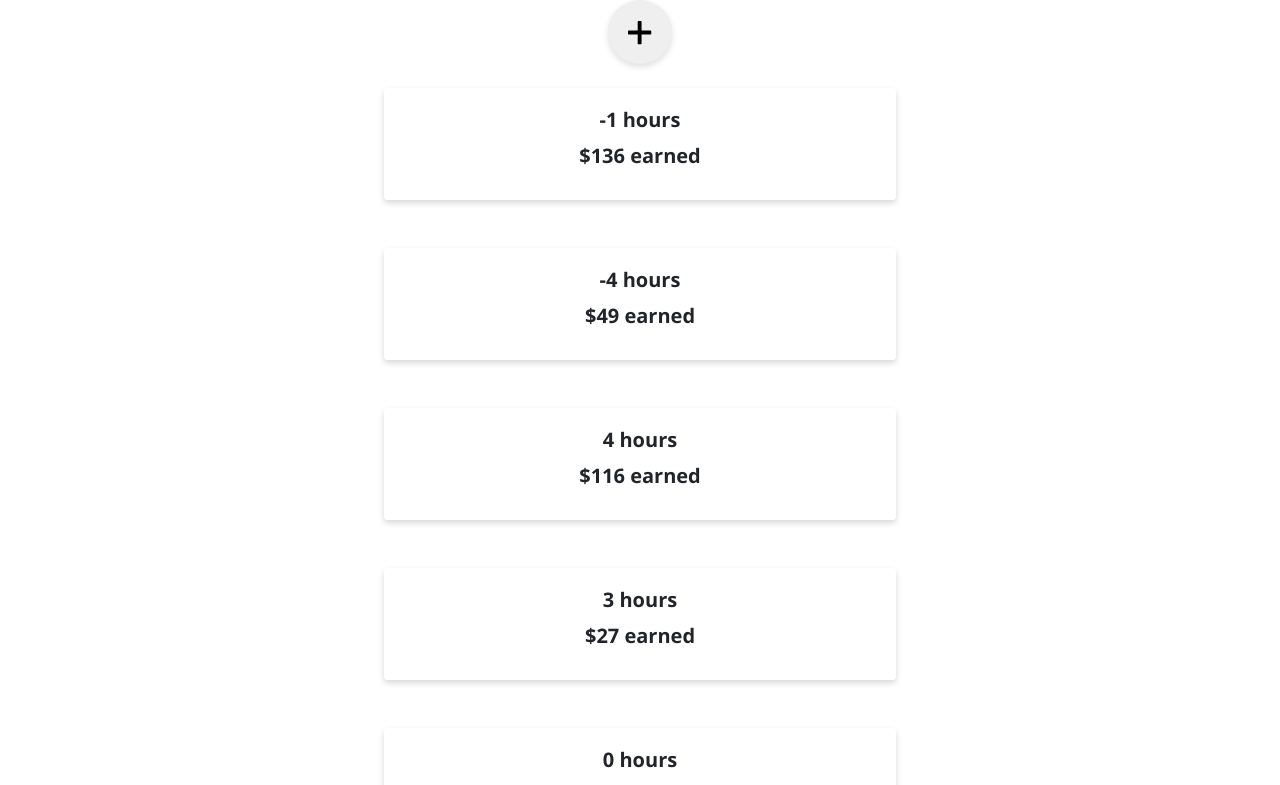
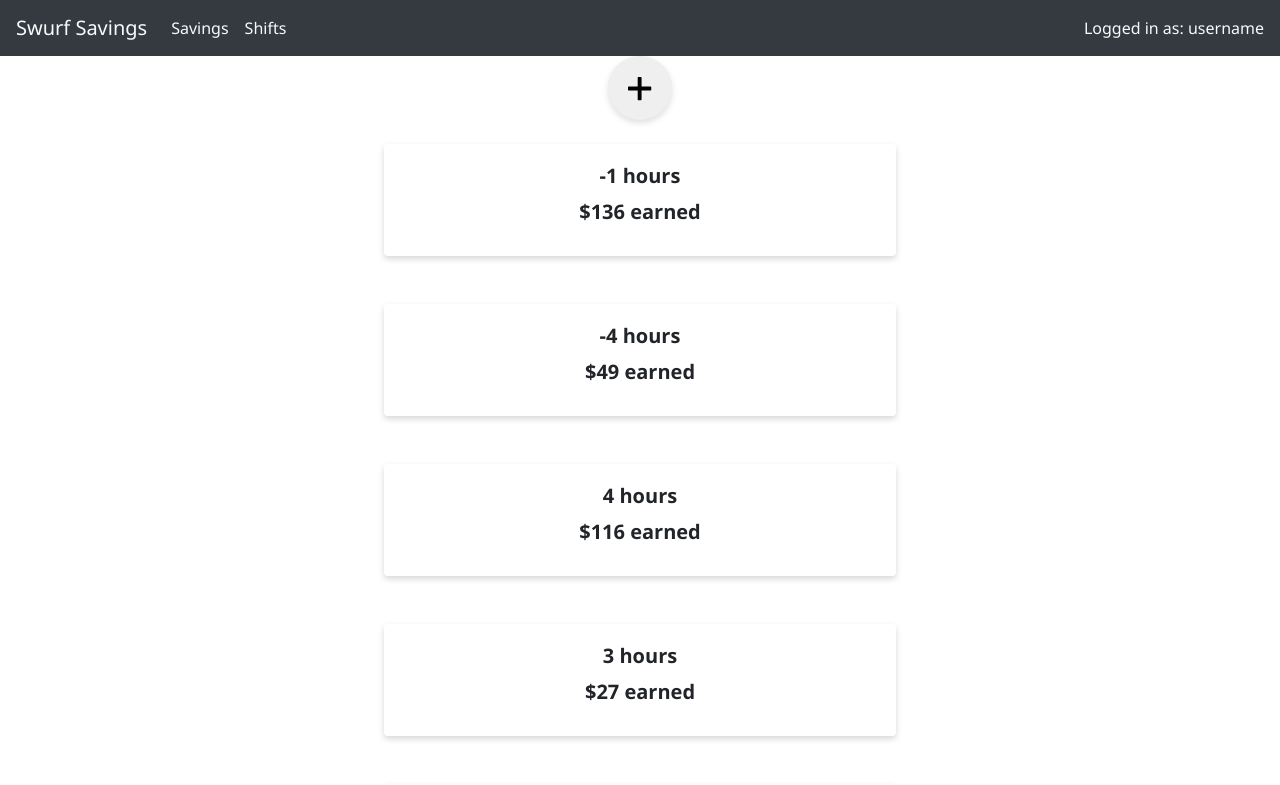
Before and after one commit to ronak0624/swurf-savings, a React (Create React App) app: page /shifts in a window 1280 px wide. Shown: the top 785 px of the page. Built offline with nearby package versions, Linux system fonts and the light colour scheme; a web font is replaced by a local one.

Commit message:
working navbar, moved Nav.js

```diff
--- a/src/App.js
+++ b/src/App.js
@@ -1,13 +1,22 @@
 import React from "react";
 import "./App.css";
+import { BrowserRouter as Router, Route, Switch } from "react-router-dom";
 import Nav from "./components/Nav";
+import Login from './pages/Login';
+import Shifts from './pages/Shifts';
+import Savings from './pages/Savings';
 
 
 function App() {
   return (
-    <div>
-      <Nav />
-    </div>
+    <Router>
+        <Nav />
+        <Switch>
+          <Route path="/" exact component={Login} />
+          <Route path="/savings" exact component={Savings} />
+          <Route path="/shifts" component={Shifts} />
+        </Switch>
+    </Router>
   );
 }
 
--- a/src/components/Nav/Nav.js
+++ b/src/components/Nav/Nav.js
@@ -1,20 +1,9 @@
 import React from "react";
-import { BrowserRouter as Router, Switch, Route, Link } from "react-router-dom";
-import Login from "../../pages/Login";
-import Savings from "../../pages/Savings";
-import Shifts from "../../pages/Shifts";
+import { Link } from "react-router-dom";
+
 
 function Nav() {
   return (
-    <div>
-      <Router>
-        <div>
-            <Switch>
-                <Route path="/" exact component={Login} />
-                <Route path="/savings" exact component={Savings} />
-                <Route path="/shifts" component={Shifts} />
-            </Switch>
-        </div>
         <nav className="navbar navbar-expand-lg navbar-light bg-dark">
           <Link className="navbar-brand text-light" to="/">
             Swurf Savings
@@ -46,8 +35,6 @@ function Nav() {
           </div>
           <span class="navbar-text text-light">Logged in as: username</span>
         </nav>
-      </Router>
-    </div>
   );
 }
 
```
